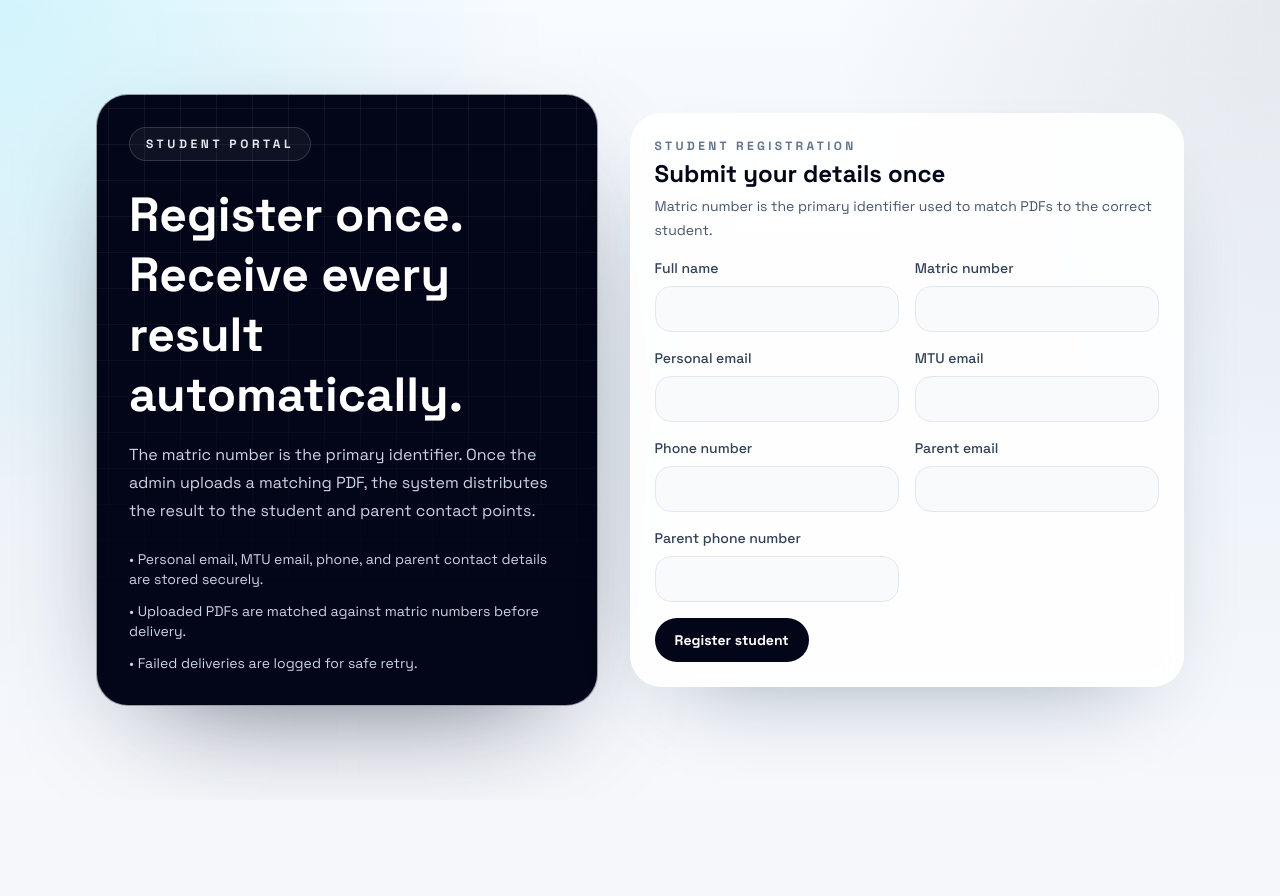
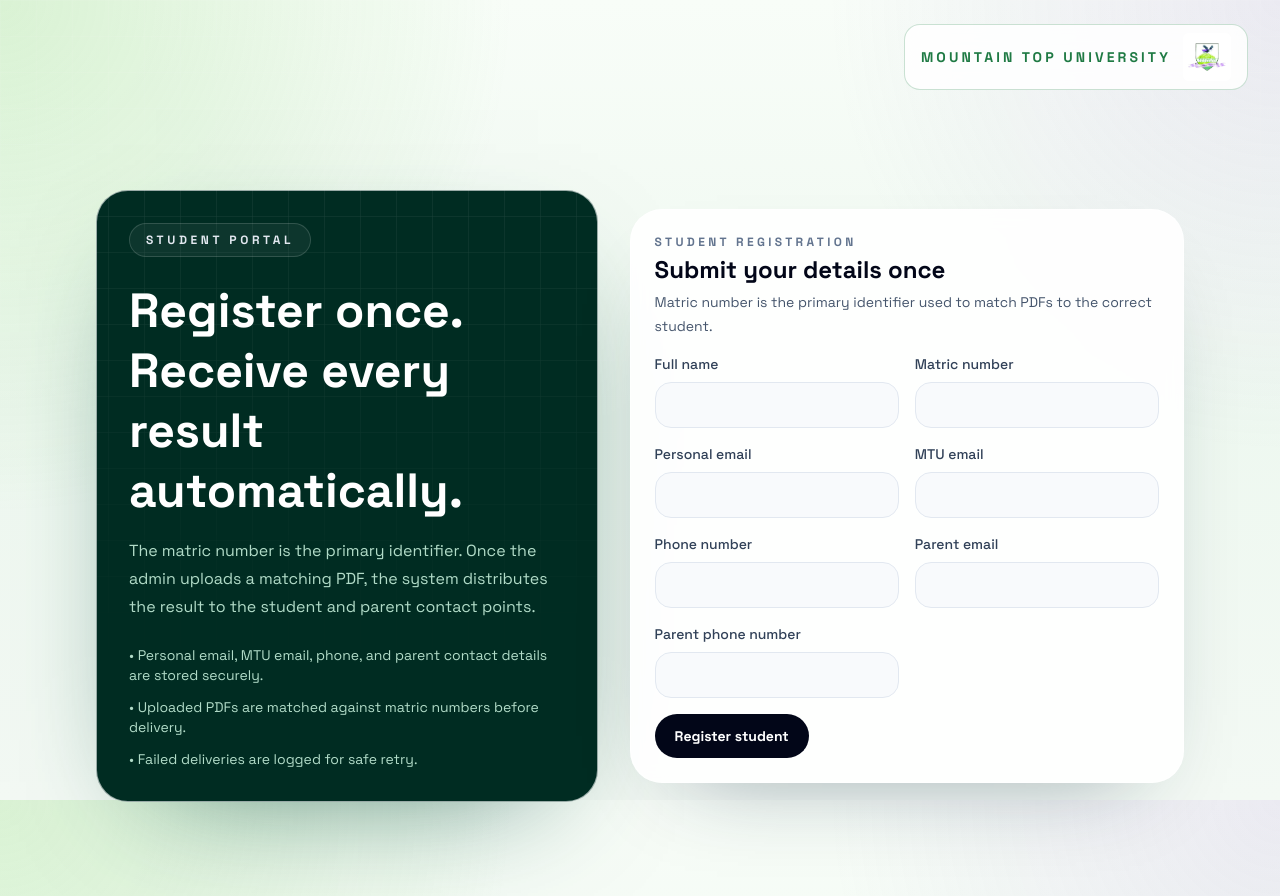
Before and after one commit to Godswill-bot/result-publisher, a Next.js app: page /register in a window 1280 px wide. Before the commit the page ends 800 px from the top, so only its background shows below. Built offline with nearby package versions, Linux system fonts and the light colour scheme.

Commit message:
Add MTU branding header and logo-themed UI colors

```diff
--- a/package.json
+++ b/package.json
@@ -13,8 +13,7 @@
     "bcryptjs": "^3.0.3",
     "next": "16.2.4",
     "nodemailer": "^8.0.5",
-    "pdf-parse": "^2.4.5",
-    "pdfjs-dist": "^5.6.205",
+    "pdf-parse": "^1.1.1",
     "react": "19.2.4",
     "react-dom": "19.2.4",
     "zod": "^4.3.6"
--- a/src/app/admin-access/page.tsx
+++ b/src/app/admin-access/page.tsx
@@ -11,7 +11,7 @@ export default function AdminAccessPage() {
     <main className="mx-auto flex min-h-screen w-full max-w-6xl items-center px-4 py-12 sm:px-6 lg:px-8">
       <div className="grid w-full gap-8 rounded-4xl border border-white/70 bg-white/90 p-8 shadow-[0_40px_120px_-60px_rgba(15,23,42,0.6)] backdrop-blur lg:grid-cols-[1fr_auto] lg:items-end">
         <section className="grid gap-4">
-          <p className="inline-flex w-fit rounded-full border border-cyan-200 bg-cyan-50 px-4 py-2 text-xs font-semibold uppercase tracking-[0.28em] text-cyan-800">
+          <p className="inline-flex w-fit rounded-full border border-emerald-200 bg-emerald-50 px-4 py-2 text-xs font-semibold uppercase tracking-[0.28em] text-emerald-800">
             Admin access route
           </p>
           <h1 className="text-4xl font-semibold leading-tight text-slate-950 sm:text-5xl">
@@ -24,7 +24,7 @@ export default function AdminAccessPage() {
 
         <Link
           href="/admin/login"
-          className="inline-flex rounded-full bg-slate-950 px-6 py-3 text-sm font-semibold !text-white transition hover:bg-slate-800"
+          className="inline-flex rounded-full bg-emerald-900 px-6 py-3 text-sm font-semibold !text-white transition hover:bg-emerald-800"
         >
           Continue to Admin Login
         </Link>
--- a/src/app/admin/login/page.tsx
+++ b/src/app/admin/login/page.tsx
@@ -11,15 +11,15 @@ export default function AdminLoginPage() {
   return (
     <main className="mx-auto flex min-h-screen w-full max-w-6xl items-center px-4 py-12 sm:px-6 lg:px-8">
       <div className="grid w-full gap-8 lg:grid-cols-[0.95fr_1.05fr] lg:items-center">
-        <section className="grid gap-6 rounded-4xl border border-white/60 bg-cyan-950 p-8 text-white shadow-[0_40px_120px_-60px_rgba(8,47,73,0.8)]">
-          <div className="inline-flex w-fit rounded-full border border-white/15 bg-white/5 px-4 py-2 text-xs font-semibold uppercase tracking-[0.3em] text-cyan-100">
+        <section className="grid gap-6 rounded-4xl border border-white/60 bg-emerald-950 p-8 text-white shadow-[0_40px_120px_-60px_rgba(6,78,59,0.75)]">
+          <div className="inline-flex w-fit rounded-full border border-white/15 bg-white/5 px-4 py-2 text-xs font-semibold uppercase tracking-[0.3em] text-emerald-100">
             Admin access
           </div>
           <div className="grid gap-4">
             <h1 className="max-w-lg text-4xl font-semibold leading-tight sm:text-5xl">
               Publish results without manual file chasing.
             </h1>
-            <p className="max-w-xl text-base leading-7 text-cyan-100/80">
+            <p className="max-w-xl text-base leading-7 text-emerald-100/85">
               Authenticate with the Supabase admin record to manage students, uploads, delivery logs,
               and result publishing from one protected workspace.
             </p>
--- a/src/app/globals.css
+++ b/src/app/globals.css
@@ -1,12 +1,15 @@
 @import "tailwindcss";
 
 :root {
-  --background: #f5f7fb;
-  --foreground: #0f172a;
+  --background: #f3f9f4;
+  --foreground: #0d2d1a;
   --surface: rgba(255, 255, 255, 0.86);
   --surface-strong: #ffffff;
-  --border: rgba(148, 163, 184, 0.26);
-  --shadow: 0 30px 100px -50px rgba(15, 23, 42, 0.45);
+  --border: rgba(34, 128, 71, 0.24);
+  --shadow: 0 30px 100px -50px rgba(13, 45, 26, 0.4);
+  --brand: #1f7a44;
+  --brand-soft: #77d15f;
+  --accent: #9b7acb;
 }
 
 * {
@@ -19,9 +22,9 @@ body {
   font-family: var(--font-space-grotesk), sans-serif;
   min-height: 100vh;
   background-image:
-    radial-gradient(circle at top left, rgba(34, 211, 238, 0.18), transparent 34%),
-    radial-gradient(circle at top right, rgba(15, 23, 42, 0.08), transparent 30%),
-    linear-gradient(180deg, #f8fbff 0%, #edf3f9 50%, #f6f8fc 100%);
+    radial-gradient(circle at top left, rgba(119, 209, 95, 0.24), transparent 34%),
+    radial-gradient(circle at top right, rgba(155, 122, 203, 0.14), transparent 30%),
+    linear-gradient(180deg, #f8fdf8 0%, #eef8f0 52%, #f3f9f4 100%);
 }
 
 body::before {
@@ -43,8 +46,8 @@ a {
 }
 
 ::selection {
-  background: rgba(14, 165, 233, 0.22);
-  color: #0f172a;
+  background: rgba(31, 122, 68, 0.24);
+  color: #0d2d1a;
 }
 
 .panel {
@@ -58,3 +61,15 @@ a {
 .mono {
   font-family: var(--font-ibm-plex-mono), monospace;
 }
+
+.text-brand {
+  color: var(--brand);
+}
+
+.border-brand {
+  border-color: var(--brand);
+}
+
+.border-brand-soft {
+  border-color: var(--brand-soft);
+}
--- a/src/app/layout.tsx
+++ b/src/app/layout.tsx
@@ -1,5 +1,6 @@
 import type { Metadata } from "next";
 import { IBM_Plex_Mono, Space_Grotesk } from "next/font/google";
+import { SiteBrand } from "@/components/site-brand";
 import "./globals.css";
 
 const spaceGrotesk = Space_Grotesk({
@@ -33,7 +34,10 @@ export default function RootLayout({
       lang="en"
       className={`${spaceGrotesk.variable} ${ibmPlexMono.variable} h-full antialiased`}
     >
-      <body className="min-h-full flex flex-col">{children}</body>
+      <body className="min-h-full flex flex-col">
+        <SiteBrand />
+        <div className="flex-1 pt-20 sm:pt-24">{children}</div>
+      </body>
     </html>
   );
 }
--- a/src/app/register/page.tsx
+++ b/src/app/register/page.tsx
@@ -11,7 +11,7 @@ export default function RegisterPage() {
   return (
     <main className="mx-auto flex min-h-screen w-full max-w-6xl items-center px-4 py-12 sm:px-6 lg:px-8">
       <div className="grid w-full gap-8 lg:grid-cols-[0.95fr_1.05fr] lg:items-center">
-        <section className="grid gap-6 rounded-4xl border border-white/60 bg-slate-950 p-8 text-white shadow-[0_40px_120px_-60px_rgba(15,23,42,0.8)]">
+        <section className="grid gap-6 rounded-4xl border border-white/60 bg-emerald-950 p-8 text-white shadow-[0_40px_120px_-60px_rgba(6,78,59,0.75)]">
           <div className="inline-flex w-fit rounded-full border border-white/15 bg-white/5 px-4 py-2 text-xs font-semibold uppercase tracking-[0.3em] text-slate-200">
             Student portal
           </div>
@@ -19,12 +19,12 @@ export default function RegisterPage() {
             <h1 className="max-w-lg text-4xl font-semibold leading-tight sm:text-5xl">
               Register once. Receive every result automatically.
             </h1>
-            <p className="max-w-xl text-base leading-7 text-slate-300">
+            <p className="max-w-xl text-base leading-7 text-emerald-100/85">
               The matric number is the primary identifier. Once the admin uploads a matching PDF,
               the system distributes the result to the student and parent contact points.
             </p>
           </div>
-          <div className="grid gap-3 text-sm text-slate-300">
+          <div className="grid gap-3 text-sm text-emerald-100/85">
             <p>• Personal email, MTU email, phone, and parent contact details are stored securely.</p>
             <p>• Uploaded PDFs are matched against matric numbers before delivery.</p>
             <p>• Failed deliveries are logged for safe retry.</p>
--- /dev/null
+++ b/src/components/site-brand.tsx
@@ -0,0 +1,21 @@
+import Image from "next/image";
+
+export function SiteBrand() {
+  return (
+    <div className="fixed right-4 top-4 z-40 sm:right-6 sm:top-6 lg:right-8">
+      <div className="panel flex items-center gap-3 rounded-2xl border-brand/35 px-3 py-2 sm:px-4">
+        <p className="text-right text-xs font-semibold uppercase tracking-[0.22em] text-brand sm:text-sm">
+          Mountain top university
+        </p>
+        <Image
+          src="/mtu-logo.png"
+          alt="Mountain Top University logo"
+          width={48}
+          height={48}
+          className="h-11 w-11 rounded-md border border-brand-soft/70 bg-white object-contain p-1 sm:h-12 sm:w-12"
+          priority
+        />
+      </div>
+    </div>
+  );
+}
```
Also changed, not shown: src/app/page.tsx (+5 -5 lines), src/lib/pdf.ts (+19 -20 lines), public/mtu-logo.png (added), 1 other file (tests, documents, lock files or other folders).
